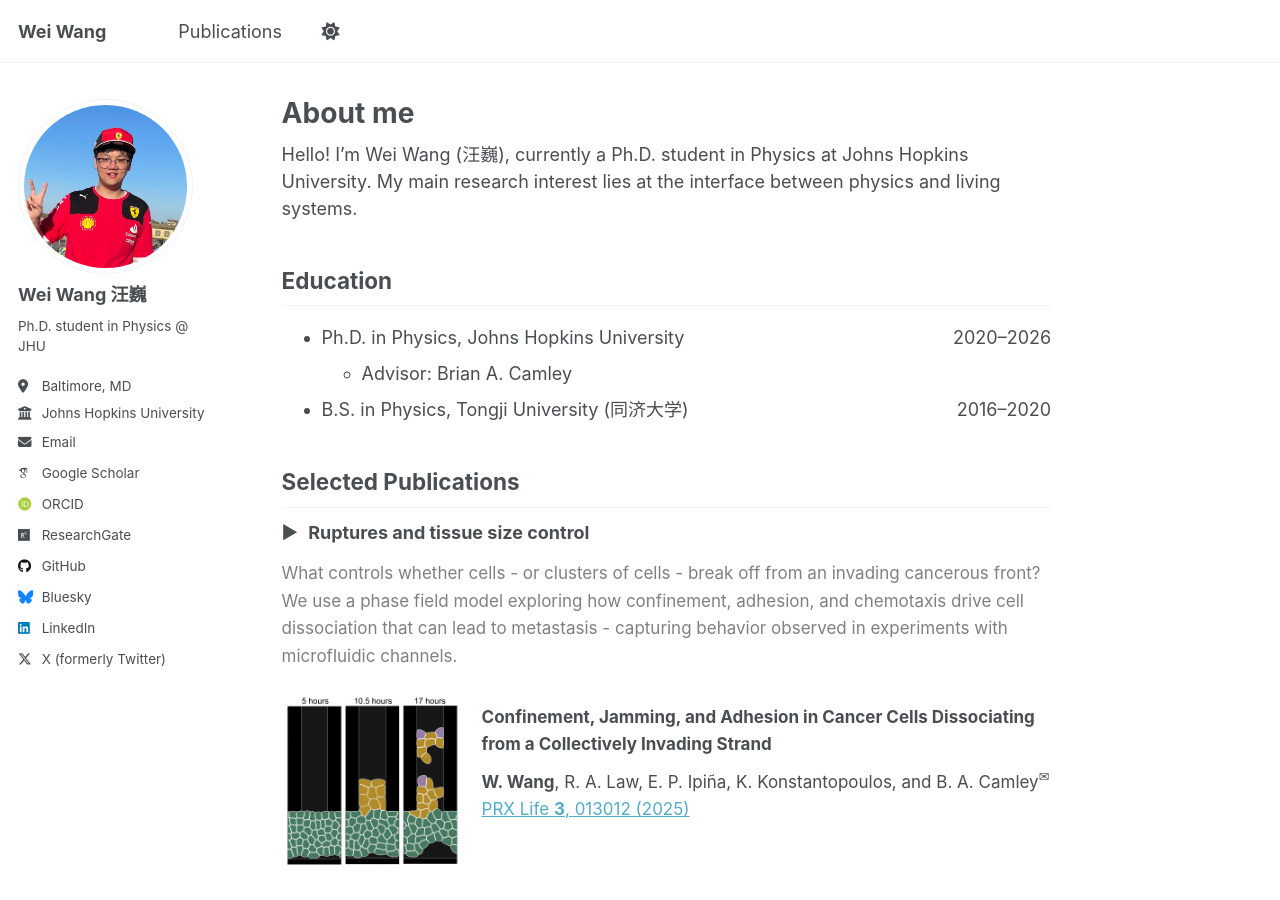
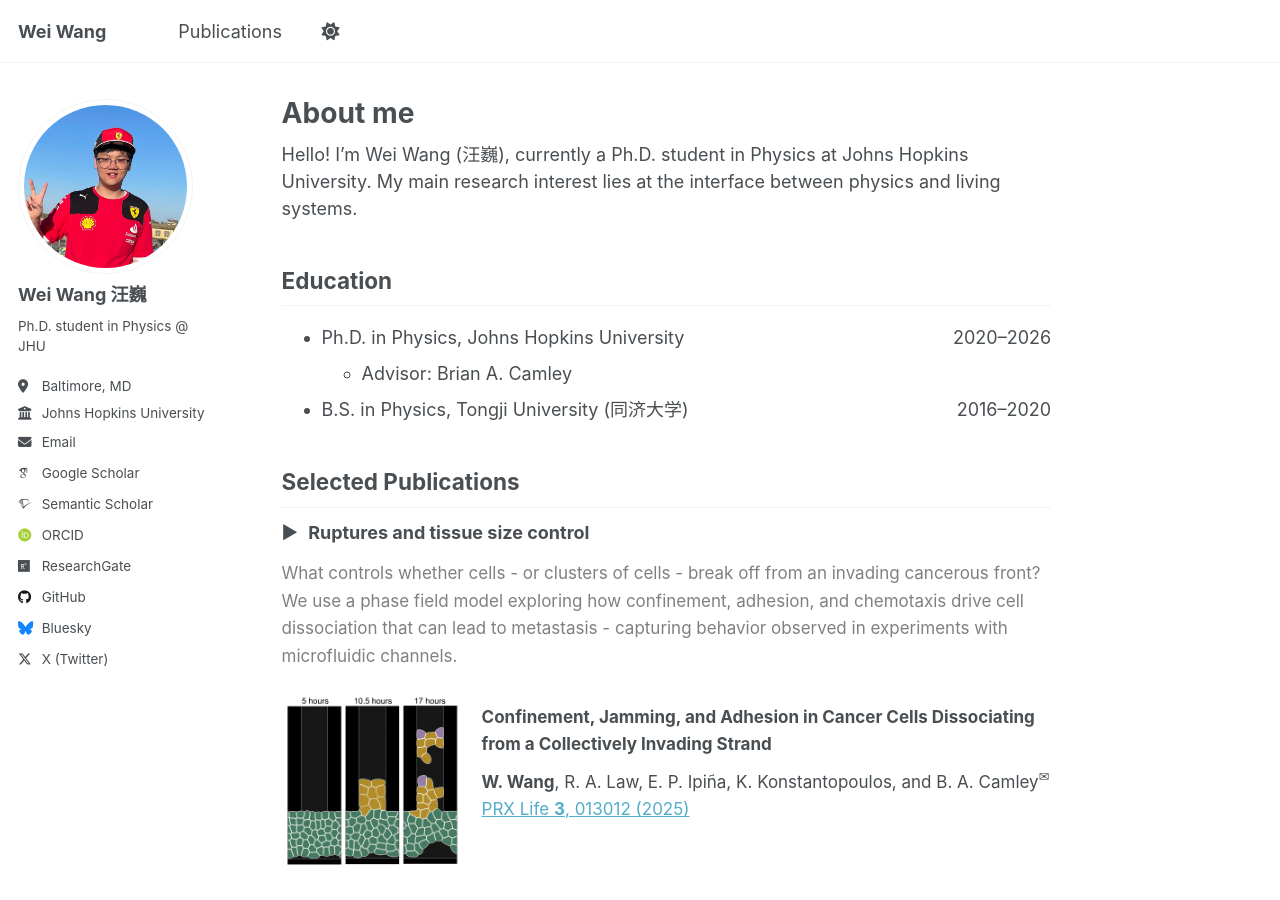
Before and after one commit to wwang721/academicpages, a Jekyll site: the page built from _pages/about.md, in a window 1280 px wide and 900 px high. Built offline with Jekyll 4.4.1, drawn with Linux system fonts in a browser that asks for light colours; some web fonts are replaced; a script that is not in the unit is left out.

Commit message:
:pencil2: Modify author profile
Add Semantic Scholar, remove LinkedIn, and modify X/Twitter label.

```diff
--- a/_config.yml
+++ b/_config.yml
@@ -39,7 +39,7 @@ author:
   inspire-hep      : # URL
   impactstory      : # URL
   orcid            : "https://orcid.org/0000-0002-0053-1069"
-  semantic         : # URL
+  semantic         : "https://www.semanticscholar.org/author/Wei-Wang/2256611650" # URL
   pubmed           : # "https://www.ncbi.nlm.nih.gov/pubmed/?term=john+snow"
   researchgate     : "https://www.researchgate.net/profile/Wei-Wang-436"
   scopus           : # "https://www.scopus.com/authid/detail.uri?authorId=57672105300" # URL
@@ -63,7 +63,7 @@ author:
   keybase          : # Username
   instagram        : # "wwang721" # Username
   lastfm           : # Username
-  linkedin         : "wei-wang-6410ba224" # Username
+  linkedin         : # "wei-wang-6410ba224" # Username
   mastodon         : # URL
   medium           : # URL
   pinterest        : # Username
--- a/_includes/author-profile.html
+++ b/_includes/author-profile.html
@@ -145,7 +145,7 @@
         <li><a href="https://{{ author.tumblr }}.tumblr.com"><i class="fab fa-fw fa-tumblr icon-pad-right" aria-hidden="true"></i>Tumblr</a></li>
       {% endif %}
       {% if author.twitter %}
-        <li><a href="https://twitter.com/{{ author.twitter }}"><i class="fab fa-fw fa-x-twitter icon-pad-right" aria-hidden="true"></i>X (formerly Twitter)</a></li>
+        <li><a href="https://twitter.com/{{ author.twitter }}"><i class="fab fa-fw fa-x-twitter icon-pad-right" aria-hidden="true"></i>X (Twitter)</a></li>
       {% endif %}
       {% if author.vine %}
         <li><a href="https://vine.co/u/{{ author.vine }}"><i class="fab fa-fw fa-vine icon-pad-right" aria-hidden="true"></i>Vine</a></li>
```
